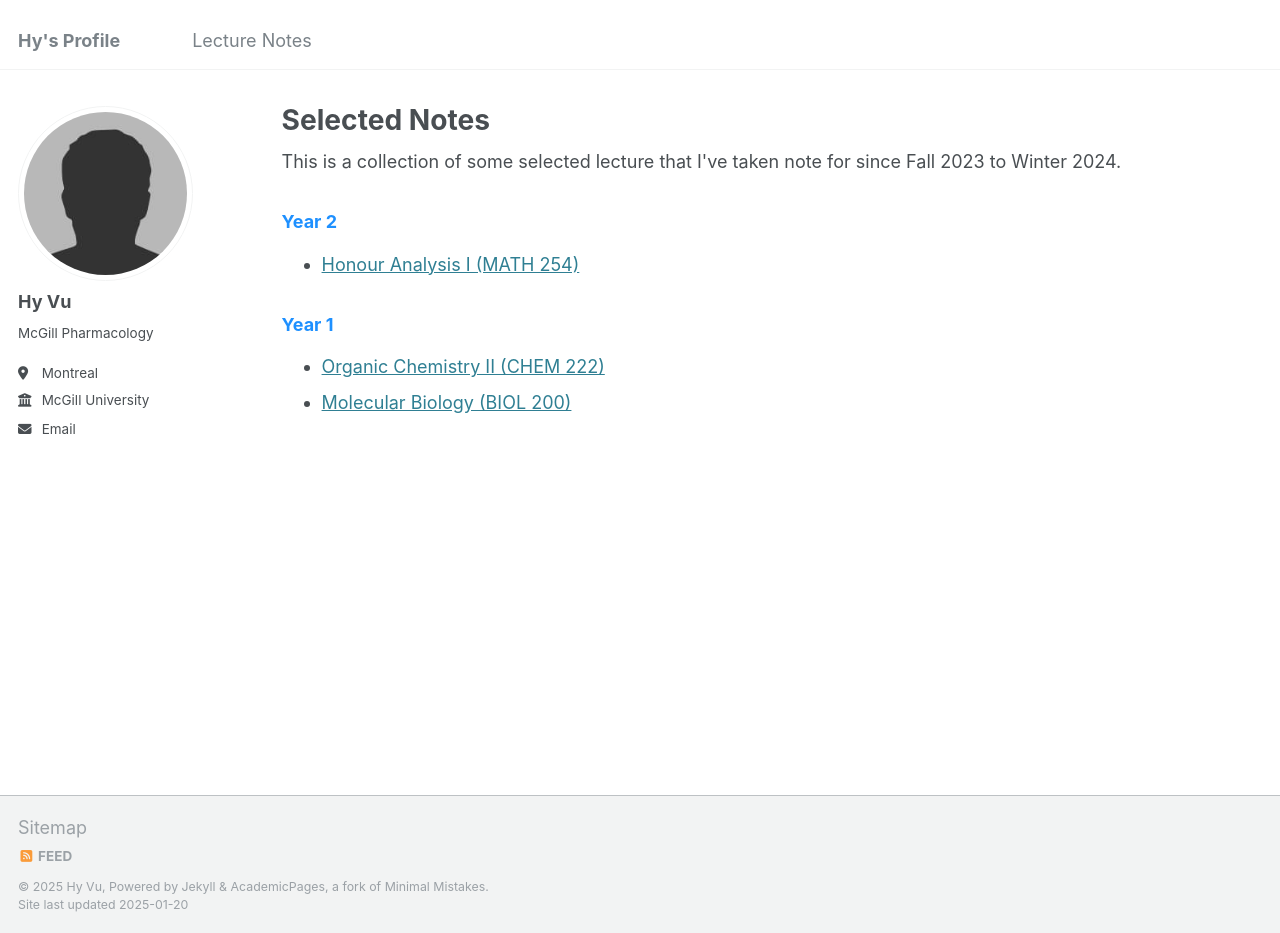
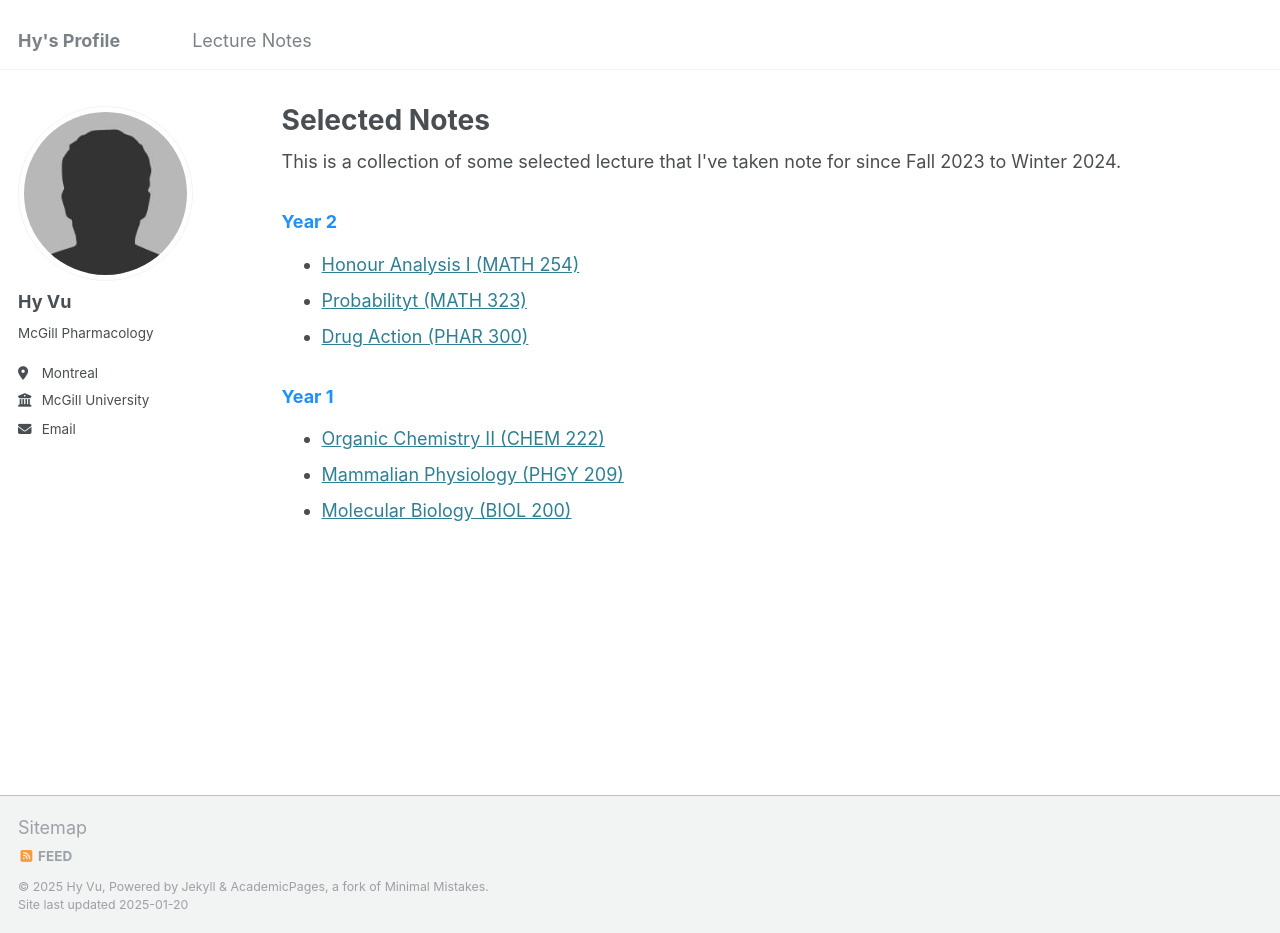
Before and after one commit to Hy-Vu/Hy-Vu.github.io, a Jekyll site: the page built from _pages/lecture-notes.html, in a window 1280 px wide and 933 px high. Built offline with Jekyll 4.4.1, drawn with Linux system fonts in a browser that asks for light colours.

Commit message:
Update lecture-notes.html

```diff
--- a/_pages/lecture-notes.html
+++ b/_pages/lecture-notes.html
@@ -13,10 +13,13 @@ This is a collection of some selected lecture that I've taken note for since Fal
     <h3 style="color:DodgerBlue;"> Year 2 </h3>
     <ul>
         <li><a href="https://Hy-Vu.github.io/PDFs/U2S1_Honour_Analysis_I (2).pdf" target="_blank">Honour Analysis I (MATH 254)</a></li>
+        <li><a href="https://Hy-Vu.github.io/PDFs/U2S1_Probability (1).pdf" target="_blank">Probabilityt (MATH 323)</a></li>
+        <li><a href="https://Hy-Vu.github.io/PDFs/U2S1_Drug_Action (1)-compressed.pdf" target="_blank">Drug Action (PHAR 300)</a></li>
     </ul>
     <h3 style="color:DodgerBlue;"> Year 1 </h3>
     <ul>
         <li><a href="https://Hy-Vu.github.io/PDFs/U1S2_Organic_Chemistry_II.pdf" target="_blank"> Organic Chemistry II (CHEM 222)</a></li>
+        <li><a href="https://Hy-Vu.github.io/PDFs/U1S1_Mammalian_Physiology_I-compressed.pdf" target="_blank"> Mammalian Physiology (PHGY 209)</a></li>
         <li><a href="https://Hy-Vu.github.io/PDFs/U1S1_Molecular_Biology (1)-compressed.pdf" target="_blank">Molecular Biology (BIOL 200)</a></li>
     </ul>
 </body>
```
